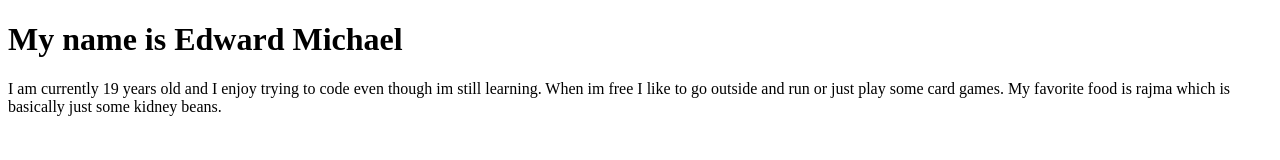
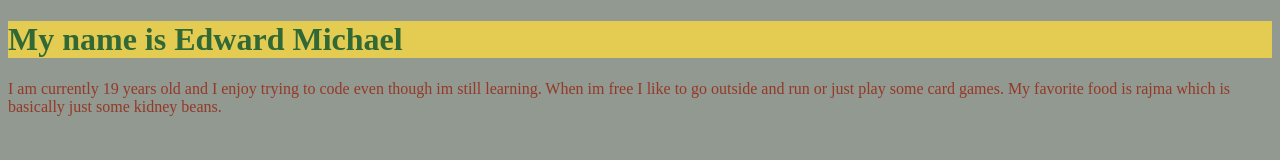
Before and after one commit to Edward3785/Edward3785.github.io, a plain HTML site: page index.html in a window 1280 px wide. Drawn offline with Linux system fonts and the light colour scheme.

Commit message:
Update index.html

```diff
--- a/index.html
+++ b/index.html
@@ -5,14 +5,14 @@
 		<title> My Personal Introduction</title>
 		<style>
 			body {
-				background-color:131C32;
+				background-color:#919990;
 			}
 			h1 {
-				background-color:134153;
-				color:306936
+				background-color:#E4CB52;
+				color:#306936
 			}
 			p {
-				color:549812
+				color:#943928
 			}
 		</style>
 	</head>
```
